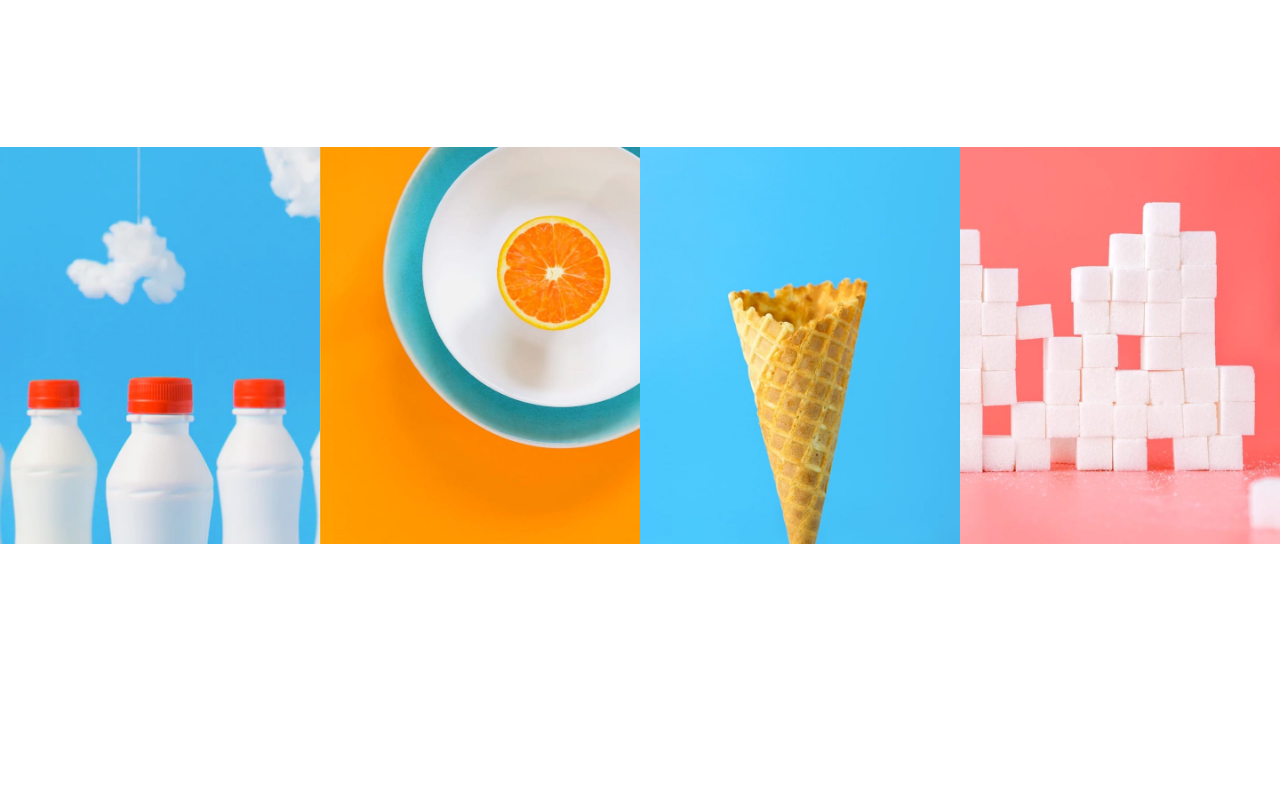
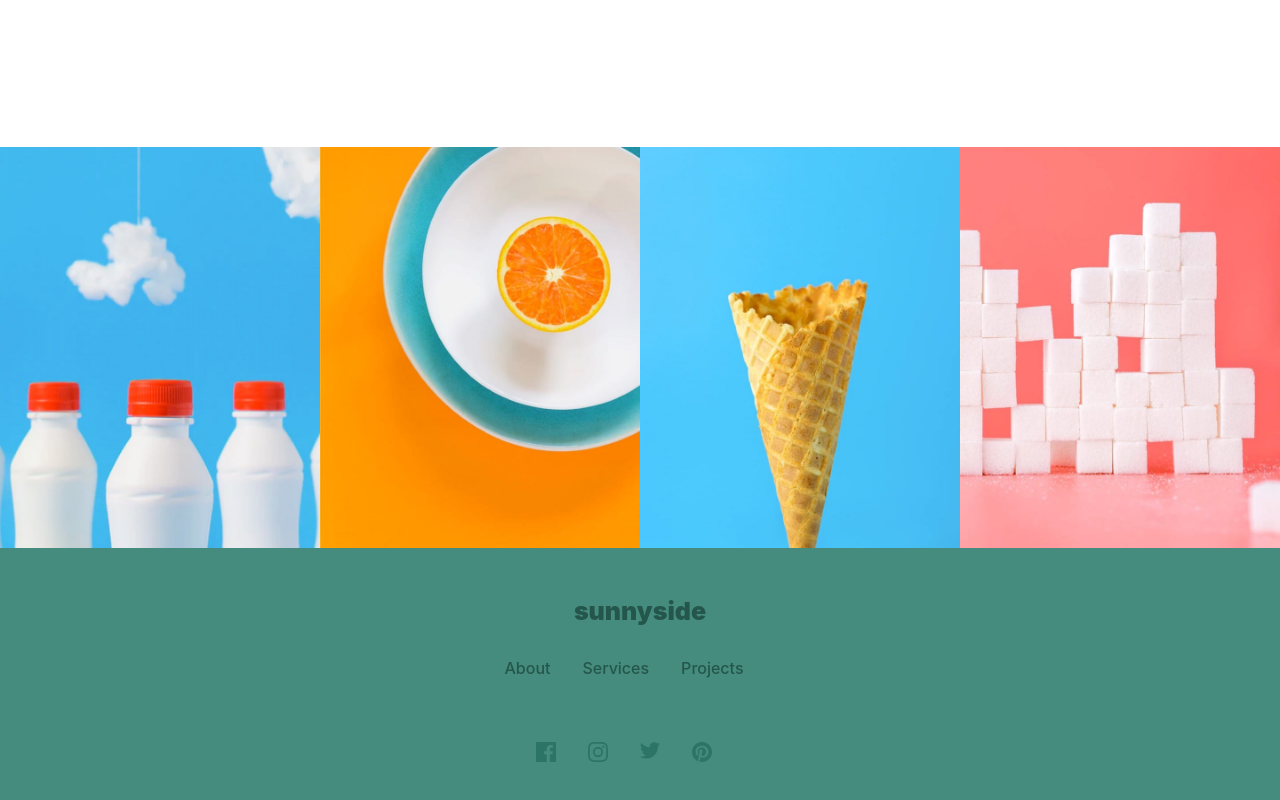
Before and after one commit to chrysellia/sunnyside-agency, a React (Create React App) app in the folder sunnyside-agency/: page / in a window 1280 px wide. Shown: the part 2965-3765 px from the top of the page. Before the commit the page ends 3513 px from the top, so only its background shows below. Built offline with nearby package versions, Linux system fonts and the light colour scheme.

Commit message:
Footer component, Gallery and StandOut updated

```diff
--- a/sunnyside-agency/src/Components/Body/StandOut/StandOut.style.scss
+++ b/sunnyside-agency/src/Components/Body/StandOut/StandOut.style.scss
@@ -8,6 +8,7 @@
 
             img {
                 width: 100%;
+                height: 100%;
             }
         }
 
--- /dev/null
+++ b/sunnyside-agency/src/Components/Footer/Footer.component.js
@@ -0,0 +1,54 @@
+import React from 'react';
+import './Footer.style.scss';
+
+const Footer = () => {
+    return (
+        <div className="footer-component">
+            <div className="footer-wrapper">
+                <div className="footer-content">
+
+                    <div className="title-wrapper">
+                        <div className="footer-title">sunnyside</div>
+                    </div>
+
+                    {/* Footer Menu */}
+                    <div className="menu-wrapper">
+                        <div className="footer-menu">
+                            <div className="footer-item">About</div>
+                            <div className="footer-item">Services</div>
+                            <div className="footer-item">Projects</div>
+                        </div>
+                    </div>
+
+                    {/* Footer Social Media */}
+                    <div className="media-wrapper">
+                        <div className="footer-media">
+                            <div className="media-item">
+                                <svg width="20" height="20" xmlns="http://www.w3.org/2000/svg">
+                                    <path d="M18.896 0H1.104C.494 0 0 .494 0 1.104v17.793C0 19.506.494 20 1.104 20h9.58v-7.745H8.076V9.237h2.606V7.01c0-2.583 1.578-3.99 3.883-3.99 1.104 0 2.052.082 2.329.119v2.7h-1.598c-1.254 0-1.496.597-1.496 1.47v1.928h2.989l-.39 3.018h-2.6V20h5.098c.608 0 1.102-.494 1.102-1.104V1.104C20 .494 19.506 0 18.896 0z" fill="#2C7566" fill-rule="nonzero"/>
+                                </svg>
+                            </div>
+                            <div className="media-item">
+                                <svg width="20" height="20" xmlns="http://www.w3.org/2000/svg">
+                                    <path d="M10 1.802c2.67 0 2.987.01 4.042.059 2.71.123 3.975 1.409 4.099 4.099.048 1.054.057 1.37.057 4.04 0 2.672-.01 2.988-.057 4.042-.124 2.687-1.387 3.975-4.1 4.099-1.054.048-1.37.058-4.041.058-2.67 0-2.987-.01-4.04-.058-2.718-.124-3.977-1.416-4.1-4.1-.048-1.054-.058-1.37-.058-4.041 0-2.67.01-2.986.058-4.04.124-2.69 1.387-3.977 4.1-4.1 1.054-.048 1.37-.058 4.04-.058zM10 0C7.284 0 6.944.012 5.877.06 2.246.227.227 2.242.061 5.877.01 6.944 0 7.284 0 10s.012 3.057.06 4.123c.167 3.632 2.182 5.65 5.817 5.817 1.067.048 1.407.06 4.123.06s3.057-.012 4.123-.06c3.629-.167 5.652-2.182 5.816-5.817.05-1.066.061-1.407.061-4.123s-.012-3.056-.06-4.122C19.777 2.249 17.76.228 14.124.06 13.057.01 12.716 0 10 0zm0 4.865a5.135 5.135 0 100 10.27 5.135 5.135 0 000-10.27zm0 8.468a3.333 3.333 0 110-6.666 3.333 3.333 0 010 6.666zm5.338-9.87a1.2 1.2 0 100 2.4 1.2 1.2 0 000-2.4z" fill="#2C7566" fill-rule="nonzero"/>
+                                </svg>
+                            </div>
+                            <div className="media-item">
+                                <svg width="20" height="17" xmlns="http://www.w3.org/2000/svg">
+                                    <path d="M20 2.172a8.192 8.192 0 01-2.357.646 4.11 4.11 0 001.805-2.27 8.22 8.22 0 01-2.606.996A4.096 4.096 0 0013.847.248c-2.65 0-4.596 2.472-3.998 5.037A11.648 11.648 0 011.392 1a4.109 4.109 0 001.27 5.478 4.086 4.086 0 01-1.858-.513c-.045 1.9 1.318 3.679 3.291 4.075a4.113 4.113 0 01-1.853.07 4.106 4.106 0 003.833 2.849A8.25 8.25 0 010 14.658a11.616 11.616 0 006.29 1.843c7.618 0 11.923-6.434 11.663-12.205A8.354 8.354 0 0020 2.172z" fill="#2C7566" fill-rule="nonzero"/>
+                                </svg>
+                            </div>
+                            <div className="media-item">
+                                <svg width="20" height="20" xmlns="http://www.w3.org/2000/svg">
+                                    <path d="M10 0C4.477 0 0 4.477 0 10c0 4.237 2.636 7.855 6.356 9.312-.088-.791-.167-2.005.035-2.868.181-.78 1.172-4.97 1.172-4.97s-.299-.6-.299-1.486c0-1.39.806-2.428 1.81-2.428.852 0 1.264.64 1.264 1.408 0 .858-.546 2.14-.828 3.33-.236.995.5 1.807 1.48 1.807 1.778 0 3.144-1.874 3.144-4.58 0-2.393-1.72-4.068-4.176-4.068-2.845 0-4.516 2.135-4.516 4.34 0 .859.331 1.781.745 2.281a.3.3 0 01.069.288l-.278 1.133c-.044.183-.145.223-.335.134-1.249-.581-2.03-2.407-2.03-3.874 0-3.154 2.292-6.052 6.608-6.052 3.469 0 6.165 2.473 6.165 5.776 0 3.447-2.173 6.22-5.19 6.22-1.013 0-1.965-.525-2.291-1.148l-.623 2.378c-.226.869-.835 1.958-1.244 2.621.937.29 1.931.446 2.962.446 5.523 0 10-4.477 10-10S15.523 0 10 0z" fill="#2C7566" fill-rule="nonzero"/>
+                                </svg>
+                            </div>
+                        </div>
+                    </div>
+                </div>
+            </div>
+        </div>
+    )
+}
+
+export default Footer
--- /dev/null
+++ b/sunnyside-agency/src/Components/Footer/Footer.style.scss
@@ -0,0 +1,64 @@
+.footer-component {
+    background-color: hsl(168, 34%, 41%);
+
+    .footer-wrapper {
+        display: flex;
+        align-items: center;
+        justify-content: center;
+
+        .footer-content {
+
+            .title-wrapper {
+                display: flex;
+                align-items: center;
+                justify-content: center;
+
+                .footer-title {
+                    padding-top: 3rem;
+                    color: hsl(167, 40%, 24%);
+                    font-weight: 900;
+                    font-size: 25px;
+                }
+            }
+
+            .menu-wrapper {
+                display: flex;
+                align-items: center;
+                justify-content: center;
+
+                .footer-menu {
+                    display: flex;
+                    padding-top: 2rem;
+
+                    .footer-item {
+                        margin-right: 2rem;
+                        color: hsl(167, 40%, 24%);
+                        font-weight: 500;
+                        cursor: pointer;
+
+                        &:hover {
+                            color: white;
+                        }
+                    }
+                }
+            }
+
+            .media-wrapper {
+                display: flex;
+                align-items: center;
+                justify-content: center;
+
+                .footer-media {
+                    display: flex;
+                    padding-top: 4rem;
+                    padding-bottom: 3rem;
+
+                    .media-item {
+                        margin-right: 2rem;
+                        cursor: pointer;
+                    }
+                }
+            }
+        }
+    }
+}
--- a/sunnyside-agency/src/Components/Gallery/Gallery.style.scss
+++ b/sunnyside-agency/src/Components/Gallery/Gallery.style.scss
@@ -7,6 +7,7 @@
 
             img {
                 width: 100%;
+                height: 100%;
             }
         }
     }
--- a/sunnyside-agency/src/Components/HomePage/HomePage.component.js
+++ b/sunnyside-agency/src/Components/HomePage/HomePage.component.js
@@ -3,6 +3,7 @@
 import Body from '../Body/Body.component'
 import Testimonials from '../Testimonials/Testimonials.component'
 import Gallery from '../Gallery/Gallery.component'
+import Footer from '../Footer/Footer.component'
 
 const HomePage = () => {
     return (
@@ -11,6 +12,7 @@
             <Body/>
             <Testimonials/>
             <Gallery/>
+            <Footer/>
         </div>
     )
 }
```
